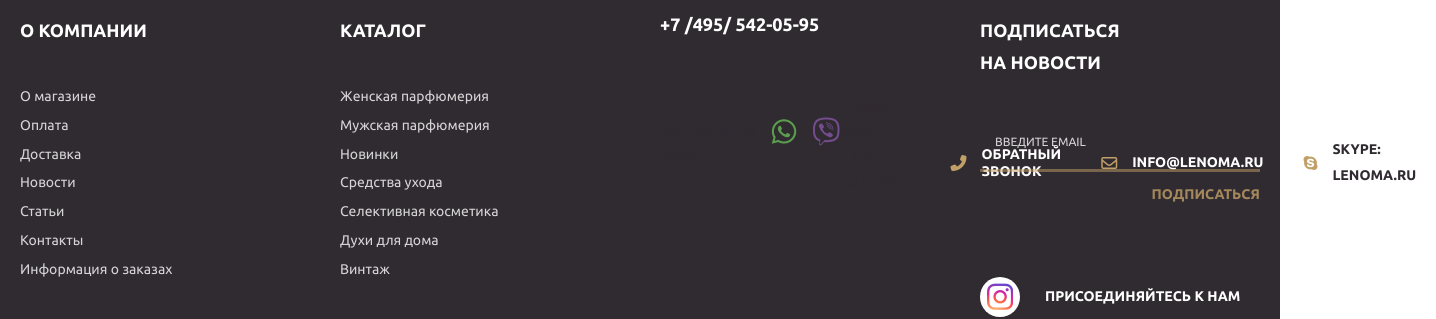
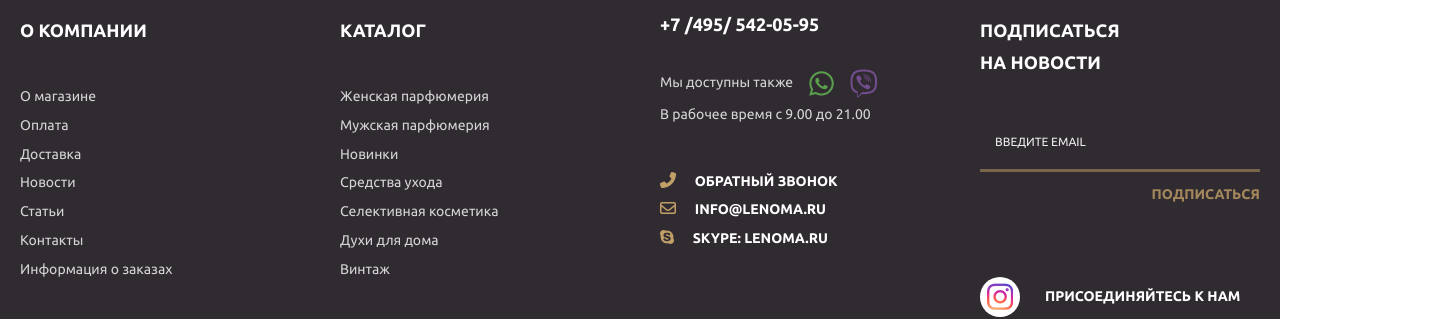
Before and after one commit to shoonyDream/evrika, a website built with webpack: page src/index.html in a window 1280 px wide. Shown: the part 4760-5079 px from the top of the page, 1436 px wide, since content can reach past the window. Built offline with nearby package versions, Linux system fonts and the light colour scheme.

Commit message:
fix footer

```diff
--- a/src/styles/ui/_footer.scss
+++ b/src/styles/ui/_footer.scss
@@ -105,6 +105,11 @@
         margin-right: 8px;
     }
 }
+@media (min-width: 1151px) {
+    .js-footer-body {
+        display: block!important;
+    }
+}
 
 @media (max-width: 1150px) {
 
--- a/src/styles/ui/_header.scss
+++ b/src/styles/ui/_header.scss
@@ -194,7 +194,7 @@
         }
     }
 
-    .contacts {
+    .header .contacts {
         display: flex;
         margin-top: -23px;
         margin-left: -20px;
```
